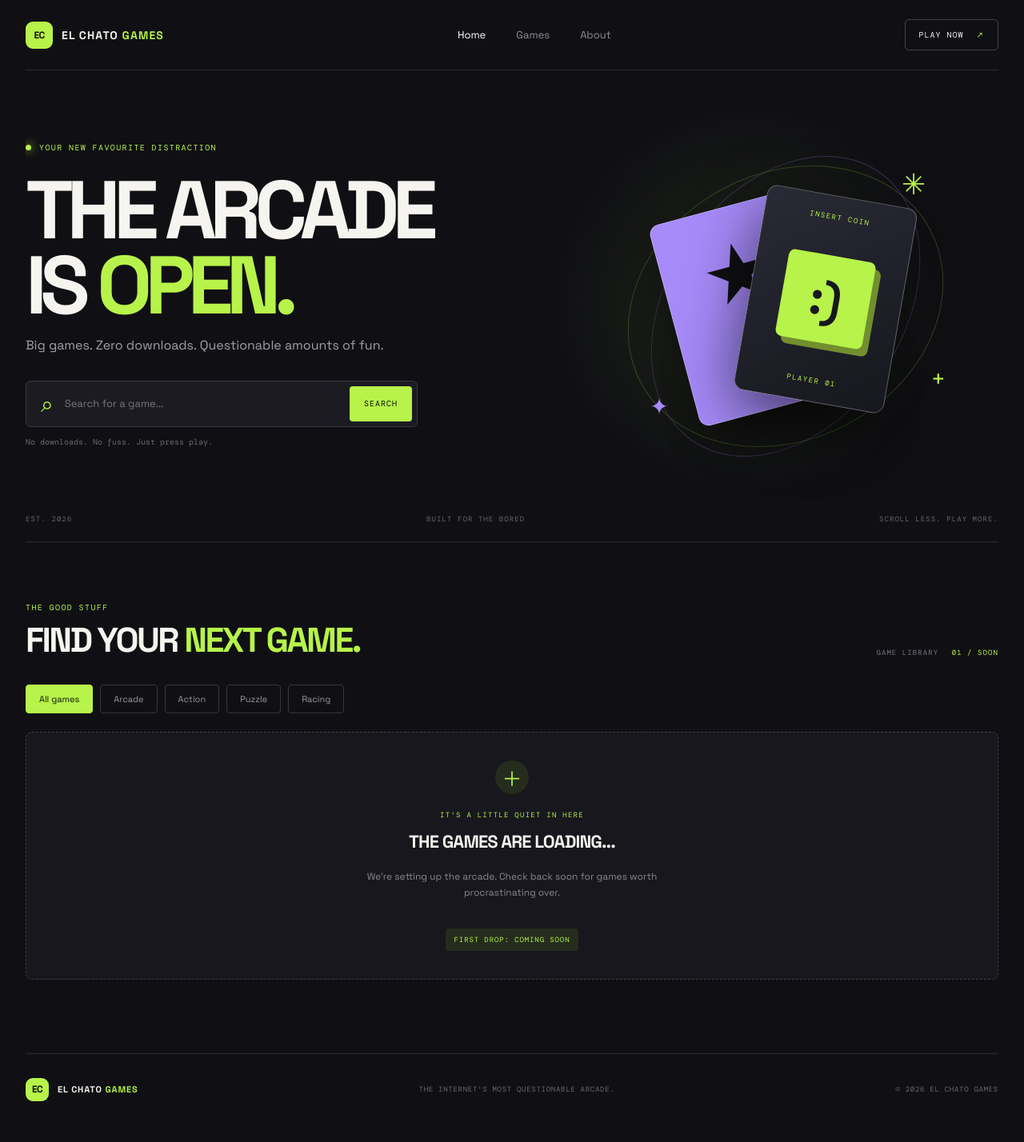
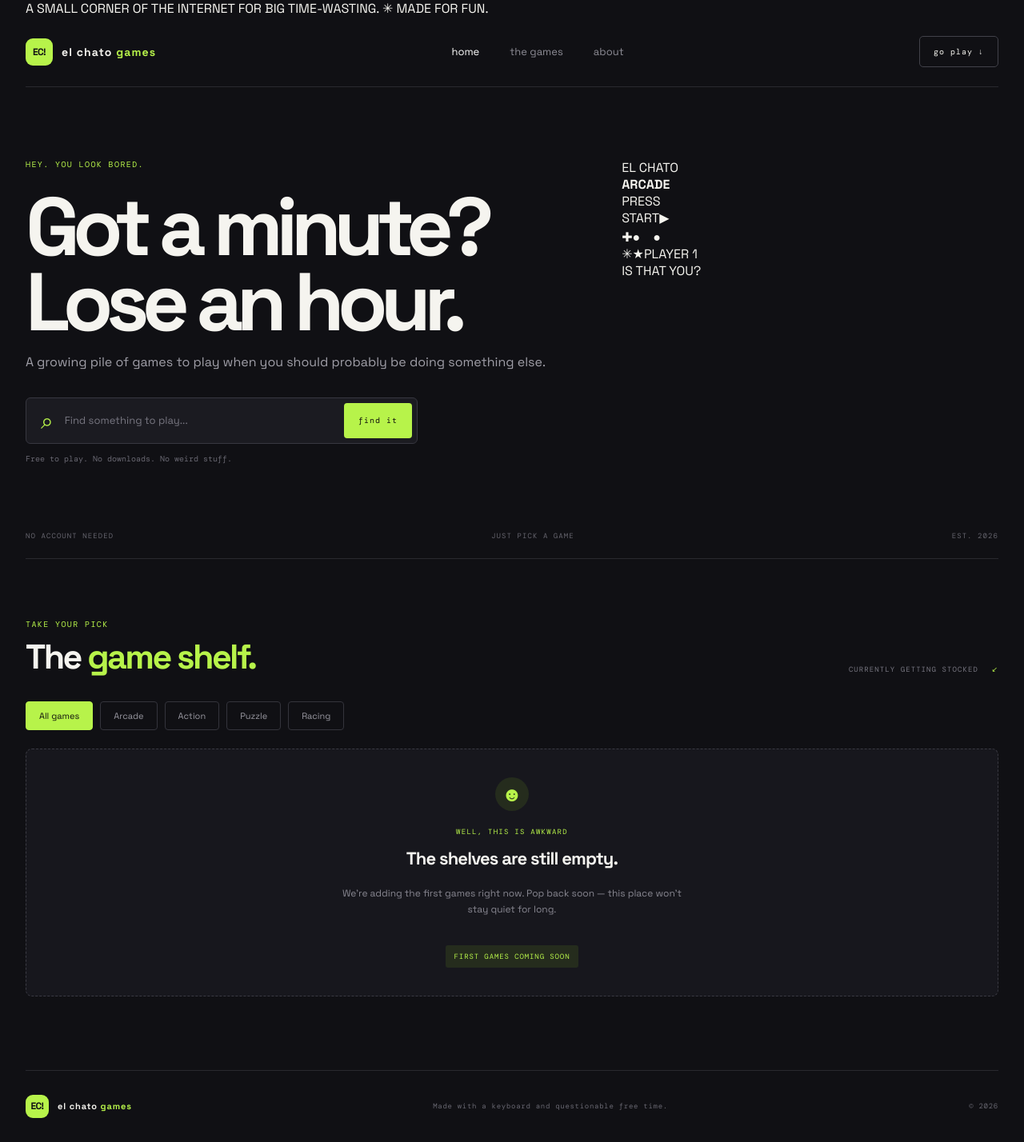
Before and after one commit to FroggyVR1324/milosz-maths, a React (Vite) app: page / in a window 1280 px wide. Shown: the whole page at 80% size. Before the commit the page ends 1407 px from the top, so only its background shows below. Built offline with nearby package versions, Linux system fonts and the light colour scheme.

Commit message:
Give El Chato Games a more handmade arcade personality

```diff
--- a/src/App.jsx
+++ b/src/App.jsx
@@ -9,57 +9,55 @@ function App() {
 
   return (
     <div className="site-shell">
+      <div className="notice-bar">A SMALL CORNER OF THE INTERNET FOR BIG TIME-WASTING. <span>✳</span> MADE FOR FUN.</div>
+
       <header className="topbar">
         <a className="brand" href="/" aria-label="El Chato Games home">
-          <span className="brand-mark">EC</span>
-          <span>EL CHATO <strong>GAMES</strong></span>
+          <span className="brand-mark">EC!</span>
+          <span>el chato <strong>games</strong></span>
         </a>
         <nav className="top-nav" aria-label="Main navigation">
-          <a className="nav-active" href="#home">Home</a>
-          <a href="#library">Games</a>
-          <a href="#about">About</a>
+          <a className="nav-active" href="#home">home</a>
+          <a href="#library">the games</a>
+          <a href="#about">about</a>
         </nav>
-        <a className="header-button" href="#library">PLAY NOW <span aria-hidden="true">↗</span></a>
+        <a className="header-button" href="#library">go play ↓</a>
       </header>
 
       <main id="home">
         <section className="hero">
-          <div className="hero-glow" aria-hidden="true" />
           <div className="hero-content">
-            <div className="eyebrow"><span className="status-dot" /> YOUR NEW FAVOURITE DISTRACTION</div>
-            <h1>THE ARCADE<br />IS <span>OPEN.</span></h1>
-            <p className="hero-copy">Big games. Zero downloads. Questionable amounts of fun.</p>
+            <div className="eyebrow">HEY. YOU LOOK BORED.</div>
+            <h1>Got a minute?<br /><em>Lose an hour.</em></h1>
+            <p className="hero-copy">A growing pile of games to play when you should probably be doing something else.</p>
             <form className="search-form" onSubmit={(event) => event.preventDefault()}>
               <span className="search-icon" aria-hidden="true">⌕</span>
-              <input aria-label="Search games" type="search" placeholder="Search for a game..." value={search} onChange={(event) => setSearch(event.target.value)} />
-              <button type="submit">SEARCH</button>
+              <input aria-label="Search games" type="search" placeholder="Find something to play..." value={search} onChange={(event) => setSearch(event.target.value)} />
+              <button type="submit">find it</button>
             </form>
-            <p className="search-hint">No downloads. No fuss. Just press play.</p>
+            <p className="search-hint">Free to play. No downloads. No weird stuff.</p>
           </div>
 
           <div className="hero-art" aria-hidden="true">
-            <div className="orbit orbit-one" />
-            <div className="orbit orbit-two" />
-            <div className="arcade-card card-back">★</div>
-            <div className="arcade-card card-front">
-              <span className="card-top">INSERT COIN</span>
-              <span className="pixel-face">:)</span>
-              <span className="card-bottom">PLAYER 01</span>
+            <div className="sticker">EL CHATO<br /><b>ARCADE</b></div>
+            <div className="handheld">
+              <div className="screen"><span>PRESS<br />START</span><i>▶</i></div>
+              <div className="controls"><span className="dpad">✚</span><span className="buttons">●　●</span></div>
             </div>
-            <span className="spark spark-one">✳</span>
-            <span className="spark spark-two">✦</span>
-            <span className="spark spark-three">+</span>
+            <span className="scribble scribble-one">✳</span>
+            <span className="scribble scribble-two">★</span>
+            <span className="art-note">PLAYER 1<br />IS THAT YOU?</span>
           </div>
-          <div className="hero-bottom"><span>EST. 2026</span><span>BUILT FOR THE BORED</span><span>SCROLL LESS. PLAY MORE.</span></div>
+          <div className="hero-bottom"><span>NO ACCOUNT NEEDED</span><span>JUST PICK A GAME</span><span>EST. 2026</span></div>
         </section>
 
         <section className="library-section" id="library">
           <div className="section-heading">
             <div>
-              <div className="section-kicker">THE GOOD STUFF</div>
-              <h2>FIND YOUR <span>NEXT GAME.</span></h2>
+              <div className="section-kicker">TAKE YOUR PICK</div>
+              <h2>The <span>game shelf.</span></h2>
             </div>
-            <span className="game-count">GAME LIBRARY <b>01 / SOON</b></span>
+            <span className="game-count">CURRENTLY GETTING STOCKED <b>↙</b></span>
           </div>
           <div className="category-row" aria-label="Filter games by category">
             {categories.map((category) => (
@@ -69,21 +67,21 @@ function App() {
             ))}
           </div>
           <div className="empty-state">
-            <div className="empty-icon" aria-hidden="true">＋</div>
-            <div className="empty-kicker">IT'S A LITTLE QUIET IN HERE</div>
-            <h3>{search ? 'NO GAMES FOUND. YET.' : 'THE GAMES ARE LOADING...'}</h3>
+            <div className="empty-icon" aria-hidden="true">☻</div>
+            <div className="empty-kicker">WELL, THIS IS AWKWARD</div>
+            <h3>{search ? 'Nothing by that name.' : 'The shelves are still empty.'}</h3>
             <p>{search
-              ? <>We couldn't find “{search}”. Try another search when the library is ready.</>
-              : 'We’re setting up the arcade. Check back soon for games worth procrastinating over.'}</p>
-            <span className="coming-soon">FIRST DROP: COMING SOON</span>
+              ? <>We couldn't find “{search}”. Try again once more games arrive.</>
+              : 'We’re adding the first games right now. Pop back soon — this place won’t stay quiet for long.'}</p>
+            <span className="coming-soon">FIRST GAMES COMING SOON</span>
           </div>
         </section>
       </main>
 
       <footer id="about">
-        <a className="brand footer-brand" href="#home"><span className="brand-mark">EC</span><span>EL CHATO <strong>GAMES</strong></span></a>
-        <span>THE INTERNET'S MOST QUESTIONABLE ARCADE.</span>
-        <span>© 2026 EL CHATO GAMES</span>
+        <a className="brand footer-brand" href="#home"><span className="brand-mark">EC!</span><span>el chato <strong>games</strong></span></a>
+        <span>Made with a keyboard and questionable free time.</span>
+        <span>© 2026</span>
       </footer>
     </div>
   )
```
